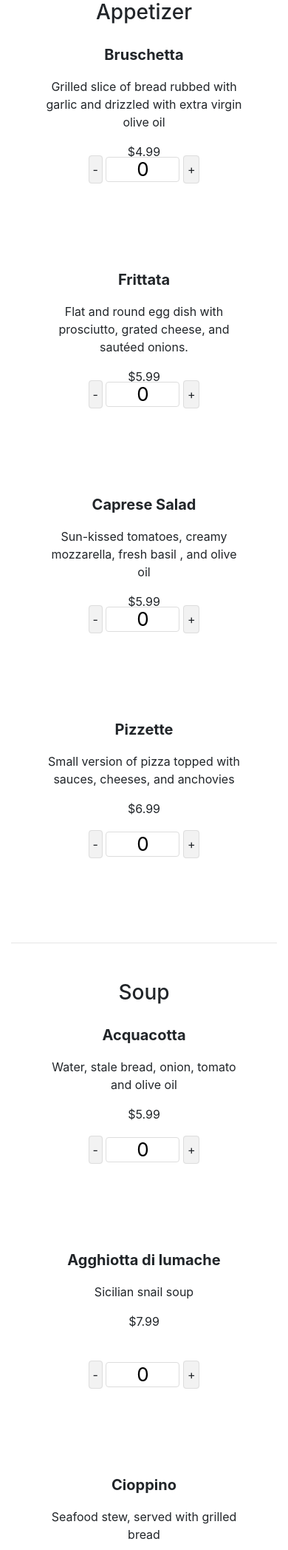
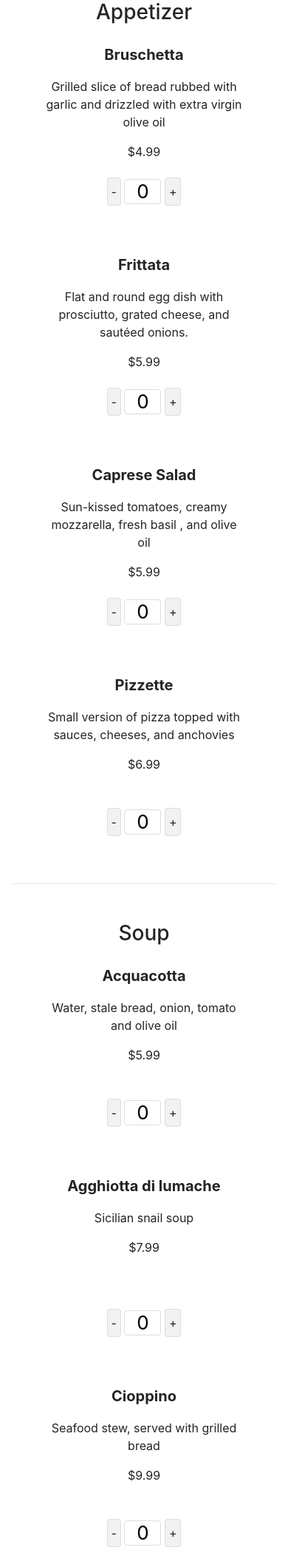
Before and after one commit to tanntri/restaurant_order_webapp, a Flask app: page /order/1 in a window 390 px wide. Shown: the part 174-2269 px from the top of the page at 74% size. Run offline with Flask 2, Linux system fonts and the light colour scheme; data comes from the database, SQL or seed files in the repository; some libraries are stand-ins or nearby versions.

Commit message:
Working QR code and modify number field in order page

```diff
--- a/app/static/css/style.css
+++ b/app/static/css/style.css
@@ -60,8 +60,9 @@
 
 .menu-amount {
     text-align: center;
+    font-size: 10px;
     height: 34px;
-    width: 100px;
+    width: 50px;
     font-size: 26px;
     border: 1px solid #ddd;
     border-radius: 4px;
@@ -170,4 +171,7 @@
     .outer-menu-info {
         margin-bottom: 20px;
     }
+    .number {
+        margin: 130px 50px 50px 50px;
+    }
 }
--- a/app/templates/public/menus.html
+++ b/app/templates/public/menus.html
@@ -29,7 +29,7 @@
                 <!-- display amount field which allows customer to choose amount of each item they want to order -->
                 <div class="number">
                     <span class="minus">-</span>
-                    <input class='menu-amount' name="{{ category.name }}" type="text" value="0">
+                    <input class='menu-amount' maxlength="2" name="{{ category.name }}" type="text" value="0">
                     <span class="plus">+</span>
 
                 </div>
```
Also changed, not shown: qrcode_generator.py (+5 -4 lines), app/static/images/qrcode/qrcode1.png, app/static/images/qrcode/qrcode10.png, app/static/images/qrcode/qrcode11.png, app/static/images/qrcode/qrcode12.png, app/static/images/qrcode/qrcode13.png, app/static/images/qrcode/qrcode14.png, app/static/images/qrcode/qrcode15.png, app/static/images/qrcode/qrcode2.png, app/static/images/qrcode/qrcode3.png, app/static/images/qrcode/qrcode4.png, app/static/images/qrcode/qrcode5.png, app/static/images/qrcode/qrcode6.png, app/static/images/qrcode/qrcode7.png, 2 more files.
